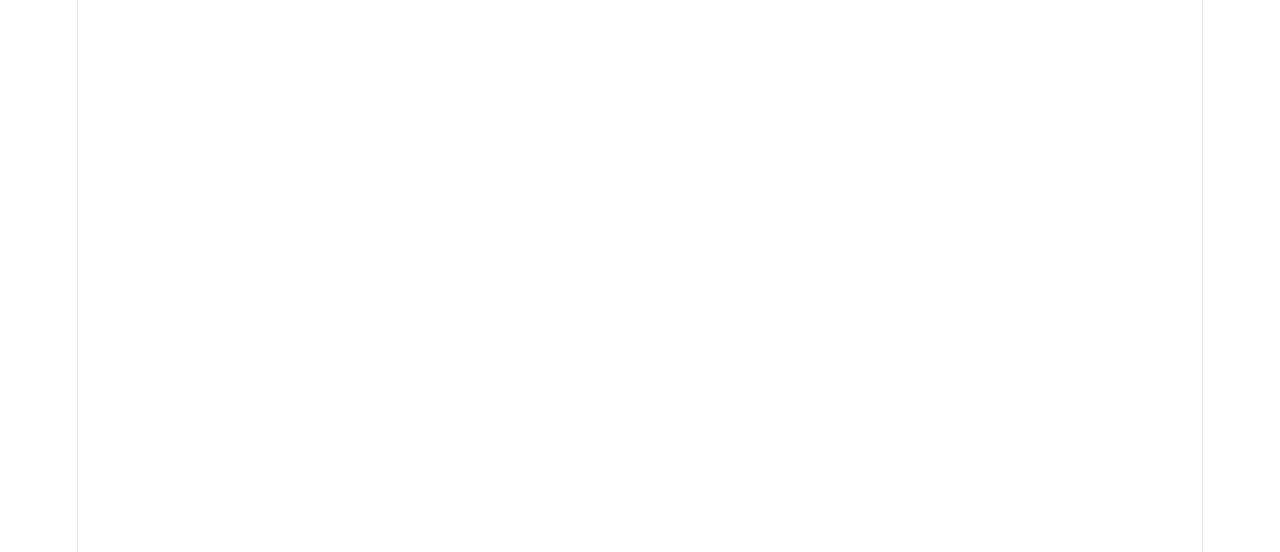
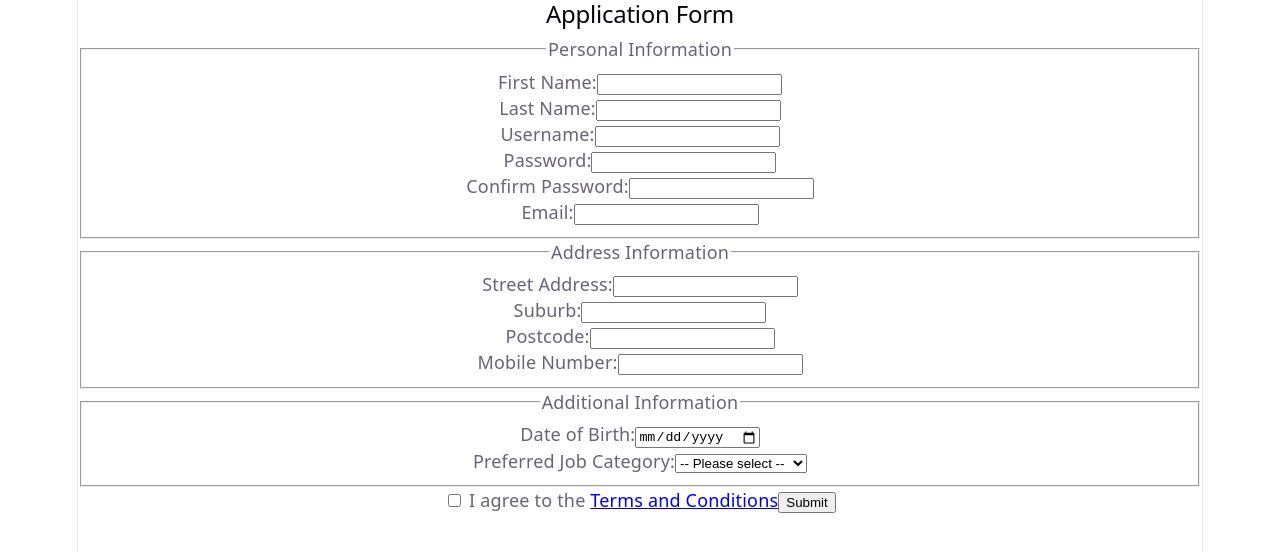
Before and after one commit to khaimonh/COS30043, a Vue app in the folder assignment2/: page / in a window 1280 px wide. Shown: the top 552 px of the page. Built offline with nearby package versions, Linux system fonts and the light colour scheme.

Commit message:
add basic application form code

```diff
--- a/assignment2/src/App.vue
+++ b/assignment2/src/App.vue
@@ -1,5 +1,7 @@
 <script setup>
+  import ApplicationForm from './components/ApplicationForm.vue';
 </script>
 
 <template>
+  <ApplicationForm/>
 </template>
--- a/assignment2/src/components/ApplicationForm.vue
+++ b/assignment2/src/components/ApplicationForm.vue
@@ -0,0 +1,240 @@
+<template>
+  <div class="application-form">
+    <h2>Application Form</h2>
+
+    <form @submit.prevent="handleSubmit">
+      <fieldset>
+        <legend>Personal Information</legend>
+
+        <label for="firstName">First Name:</label>
+        <input
+          type="text"
+          id="firstName"
+          name="firstName"
+          required
+          v-model="firstName"
+          :class="{ 'error': firstNameError }"
+          pattern="[A-Za-z]+"
+          title="Letters only"
+        />
+        <span class="error" v-if="firstNameError">{{ firstNameError }}</span>
+        <br />
+
+        <label for="lastName">Last Name:</label>
+        <input
+          type="text"
+          id="lastName"
+          name="lastName"
+          required
+          v-model="lastName"
+          :class="{ 'error': lastNameError }"
+          pattern="[A-Za-z]+"
+          title="Letters only"
+        />
+        <span class="error" v-if="lastNameError">{{ lastNameError }}</span>
+        <br />
+
+        <label for="username">Username:</label>
+        <input
+          type="text"
+          id="username"
+          name="username"
+          required
+          v-model="username"
+          :class="{ 'error': usernameError }"
+          minlength="3"
+        />
+        <span class="error" v-if="usernameError">{{ usernameError }}</span>
+        <br />
+
+        <label for="password">Password:</label>
+        <input
+          type="password"
+          id="password"
+          name="password"
+          required
+          v-model="password"
+          :class="{ 'error': passwordError }"
+          minlength="8"
+          title="Minimum 8 characters, must include at least one special character ($ % ^ & *)"
+        />
+        <span class="error" v-if="passwordError">{{ passwordError }}</span>
+        <br />
+
+        <label for="confirmPassword">Confirm Password:</label>
+        <input
+          type="password"
+          id="confirmPassword"
+          name="confirmPassword"
+          required
+          v-model="confirmPassword"
+          :class="{ 'error': confirmPasswordError }"
+        />
+        <span class="error" v-if="confirmPasswordError">{{ confirmPasswordError }}</span>
+        <br />
+
+        <label for="email">Email:</label>
+        <input
+          type="email"
+          id="email"
+          name="email"
+          required
+          v-model="email"
+          :class="{ 'error': emailError }"
+        />
+        <span class="error" v-if="emailError">{{ emailError }}</span>
+        <br />
+      </fieldset>
+
+      <fieldset>
+        <legend>Address Information</legend>
+
+        <label for="streetAddress">Street Address:</label>
+        <input
+          type="text"
+          id="streetAddress"
+          name="streetAddress"
+          v-model="streetAddress"
+          maxlength="40"
+        />
+        <br />
+
+        <label for="suburb">Suburb:</label>
+        <input
+          type="text"
+          id="suburb"
+          name="suburb"
+          v-model="suburb"
+          maxlength="20"
+        />
+        <br />
+
+        <label for="postcode">Postcode:</label>
+        <input
+          type="text"
+          id="postcode"
+          name="postcode"
+          required
+          v-model="postcode"
+          :class="{ 'error': postcodeError }"
+          pattern="[0-9]{4}"
+          title="Exactly 4 digits"
+        />
+        <span class="error" v-if="postcodeError">{{ postcodeError }}</span>
+        <br />
+
+        <label for="mobileNumber">Mobile Number:</label>
+        <input
+          type="text"
+          id="mobileNumber"
+          name="mobileNumber"
+          required
+          v-model="mobileNumber"
+          :class="{ 'error': mobileNumberError }"
+          pattern="04[0-9]{6}"
+          title="Exactly 10 digits, must start with 04"
+        />
+        <span class="error" v-if="mobileNumberError">{{ mobileNumberError }}</span>
+        <br />
+      </fieldset>
+
+      <fieldset>
+        <legend>Additional Information</legend>
+
+        <label for="dateOfBirth">Date of Birth:</label>
+        <input
+          type="date"
+          id="dateOfBirth"
+          name="dateOfBirth"
+          required
+          v-model="dateOfBirth"
+          :class="{ 'error': dateOfBirthError }"
+        />
+        <span class="error" v-if="dateOfBirthError">{{ dateOfBirthError }}</span>
+        <br />
+
+        <label for="jobCategory">Preferred Job Category:</label>
+        <select
+          id="jobCategory"
+          name="jobCategory"
+          required
+          v-model="jobCategory"
+        >
+          <option value="">-- Please select --</option>
+          <option value="AI">AI</option>
+          <option value="Data Science">Data Science</option>
+          <option value="Web Development">Web Development</option>
+        </select>
+        <span class="error" v-if="jobCategoryError">{{ jobCategoryError }}</span>
+        <br />
+      </fieldset>
+
+      <label for="terms">
+        <input
+          type="checkbox"
+          id="terms"
+          name="terms"
+          required
+          v-model="termsAccepted"
+        />
+        I agree to the
+        <a href="#" onclick="showTerms()">Terms and Conditions</a>
+      </label>
+
+      <button type="submit">Submit</button>
+
+      <div id="termsAndConditions" v-if="showTerms">
+        <!-- TODO: -->
+        <p>This is a placeholder for the Terms and Conditions. Please read carefully before submitting.</p>
+      </div>
+    </form>
+  </div>
+</template>
+
+<script>
+export default {
+  data() {
+    return {
+      firstName: "",
+      lastName: "",
+      username: "",
+      password: "",
+      confirmPassword: "",
+      email: "",
+      streetAddress: "",
+      suburb: "",
+      postcode: "",
+      mobileNumber: "",
+      dateOfBirth: "",
+      jobCategory: "",
+      termsAccepted: false,
+      firstNameError: "",
+      lastNameError: "",
+      usernameError: "",
+      passwordError: "",
+      confirmPasswordError: "",
+      emailError: "",
+      postcodeError: "",
+      mobileNumberError: "",
+      dateOfBirthError: "",
+      jobCategoryError: "",
+      showTerms: false,
+    };
+  },
+  methods: {
+    handleSubmit() {
+      this.validateForm();
+    },
+    validateForm() {
+      //TODO: Implement validation logic here. This is a placeholder.
+      console.log(this.$data);
+    },
+  },
+};
+</script>
+
+<style scoped>
+.error {
+  color: red;
+}
+</style>
--- a/assignment2/src/main.js
+++ b/assignment2/src/main.js
@@ -1,6 +1,6 @@
 import { createApp } from 'vue'
 import './style.css'
 import App from './App.vue'
-import 'bootstrap'
+// import 'bootstrap'
 
 createApp(App).mount('#app')
```
